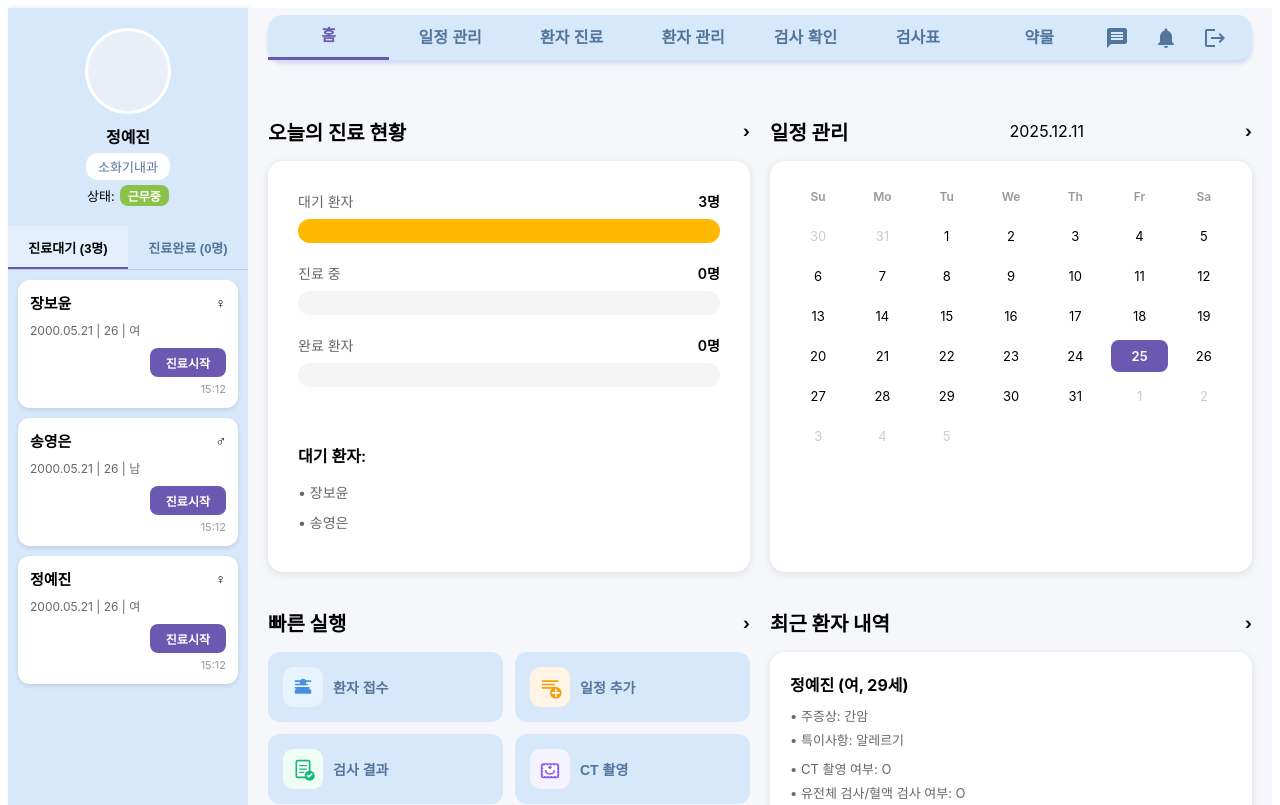
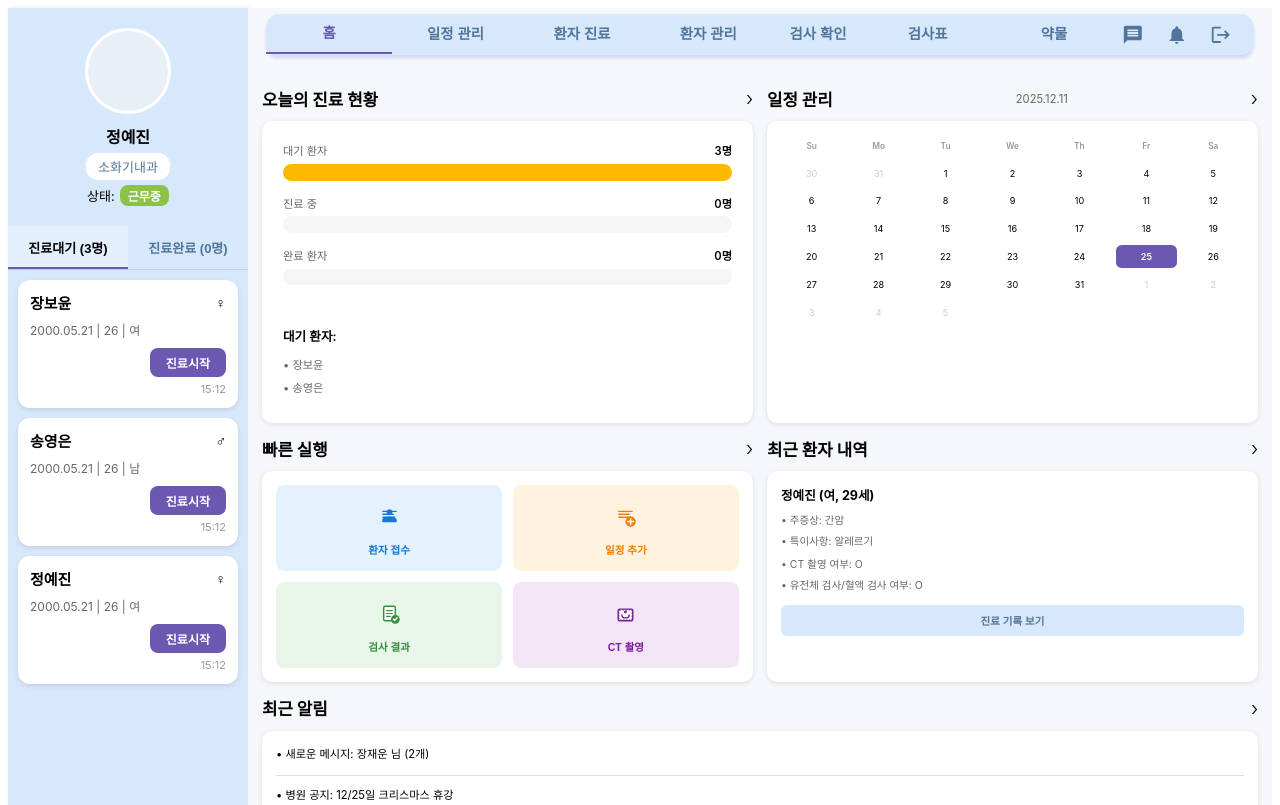
Before and after one commit to LiverGuardAI/final_react_frontend, a React (Vite) app in the folder liverguard-app/: page /doctor/home in a window 1280 px wide. Shown: the top 805 px of the page. Built offline with nearby package versions, Linux system fonts and the light colour scheme.

Commit message:
resize mainhome and change style of button

```diff
--- a/liverguard-app/src/pages/doctor/DoctorHome.module.css
+++ b/liverguard-app/src/pages/doctor/DoctorHome.module.css
@@ -214,6 +214,7 @@
   position: relative;
   height: 45px;
   margin: 7px 20px 20px 20px;
+  zoom: 0.9;
 }
 
 .tabsContainer {
--- a/liverguard-app/src/pages/doctor/HomePage.tsx
+++ b/liverguard-app/src/pages/doctor/HomePage.tsx
@@ -55,20 +55,20 @@ export default function DoctorHomePage() {
         const completedPercentage = totalPatients > 0 ? (patientStatus.completed / totalPatients) * 100 : 0;
 
         return (
-          <div style={{ display: 'grid', gridTemplateColumns: '1fr 1fr', gridTemplateRows: 'auto auto 1fr', gap: '20px', padding: '20px', height: '100%', boxSizing: 'border-box' }}>
+          <div style={{ display: 'grid', gridTemplateColumns: '1fr 1fr', gridTemplateRows: 'auto auto 1fr', gap: '20px', padding: '20px', height: '100%', boxSizing: 'border-box', zoom: '0.7' }}>
             {/* 첫 번째 행 왼쪽: 오늘의 진료 현황 */}
             <div style={{ gridColumn: '1', gridRow: '1', display: 'flex', flexDirection: 'column' }}>
-              <h2 style={{ fontSize: '20px', fontWeight: '700', marginBottom: '15px', display: 'flex', alignItems: 'center', justifyContent: 'space-between', flexShrink: 0 }}>
-                오늘의 진료 현황
-                <span style={{ fontSize: '16px', cursor: 'pointer' }}>›</span>
-              </h2>
+              <div style={{ display: 'flex', alignItems: 'center', justifyContent: 'space-between', marginBottom: '15px', flexShrink: 0 }}>
+                <h2 style={{ fontSize: '24px', fontWeight: '700', margin: 0 }}>오늘의 진료 현황</h2>
+                <span style={{ fontSize: '28px', cursor: 'pointer', fontWeight: '300', lineHeight: '1' }}>›</span>
+              </div>
               <div style={{ background: '#FFF', borderRadius: '15px', padding: '30px', boxShadow: '0 2px 8px rgba(0,0,0,0.1)', flex: 1, display: 'flex', flexDirection: 'column', justifyContent: 'space-between', minHeight: 0, overflow: 'auto' }}>
                 {/* 간단한 막대 그래프 */}
                 <div style={{ marginBottom: '40px' }}>
                   <div style={{ marginBottom: '20px' }}>
                     <div style={{ display: 'flex', justifyContent: 'space-between', marginBottom: '8px' }}>
-                      <span style={{ fontSize: '14px', color: '#666' }}>대기 환자</span>
-                      <span style={{ fontSize: '14px', fontWeight: '600' }}>{patientStatus.waiting}명</span>
+                      <span style={{ fontSize: '16px', color: '#666' }}>대기 환자</span>
+                      <span style={{ fontSize: '16px', fontWeight: '600' }}>{patientStatus.waiting}명</span>
                     </div>
                     <div style={{ width: '100%', height: '24px', background: '#F5F5F5', borderRadius: '12px', overflow: 'hidden' }}>
                       <div style={{ width: `${waitingPercentage}%`, height: '100%', background: '#FFB800', transition: 'width 0.3s' }}></div>
@@ -76,8 +76,8 @@ export default function DoctorHomePage() {
                   </div>
                   <div style={{ marginBottom: '20px' }}>
                     <div style={{ display: 'flex', justifyContent: 'space-between', marginBottom: '8px' }}>
-                      <span style={{ fontSize: '14px', color: '#666' }}>진료 중</span>
-                      <span style={{ fontSize: '14px', fontWeight: '600' }}>{patientStatus.inProgress}명</span>
+                      <span style={{ fontSize: '16px', color: '#666' }}>진료 중</span>
+                      <span style={{ fontSize: '16px', fontWeight: '600' }}>{patientStatus.inProgress}명</span>
                     </div>
                     <div style={{ width: '100%', height: '24px', background: '#F5F5F5', borderRadius: '12px', overflow: 'hidden' }}>
                       <div style={{ width: `${inProgressPercentage}%`, height: '100%', background: '#00A3FF', transition: 'width 0.3s' }}></div>
@@ -85,8 +85,8 @@ export default function DoctorHomePage() {
                   </div>
                   <div>
                     <div style={{ display: 'flex', justifyContent: 'space-between', marginBottom: '8px' }}>
-                      <span style={{ fontSize: '14px', color: '#666' }}>완료 환자</span>
-                      <span style={{ fontSize: '14px', fontWeight: '600' }}>{patientStatus.completed}명</span>
+                      <span style={{ fontSize: '16px', color: '#666' }}>완료 환자</span>
+                      <span style={{ fontSize: '16px', fontWeight: '600' }}>{patientStatus.completed}명</span>
                     </div>
                     <div style={{ width: '100%', height: '24px', background: '#F5F5F5', borderRadius: '12px', overflow: 'hidden' }}>
                       <div style={{ width: `${completedPercentage}%`, height: '100%', background: '#8BC34A', transition: 'width 0.3s' }}></div>
@@ -95,9 +95,9 @@ export default function DoctorHomePage() {
                 </div>
                 {/* 대기 환자 정보 */}
                 <div>
-                  <h3 style={{ fontSize: '16px', fontWeight: '600', marginBottom: '15px' }}>대기 환자:</h3>
+                  <h3 style={{ fontSize: '18px', fontWeight: '600', marginBottom: '15px' }}>대기 환자:</h3>
                   {waitingPatients.slice(0, 2).map((patient) => (
-                    <div key={patient.id} style={{ marginBottom: '10px', fontSize: '14px', color: '#666' }}>
+                    <div key={patient.id} style={{ marginBottom: '10px', fontSize: '16px', color: '#666' }}>
                       • {patient.name}
                     </div>
                   ))}
@@ -107,11 +107,11 @@ export default function DoctorHomePage() {
 
             {/* 오른쪽 상단: 일정 관리 */}
             <div style={{ gridColumn: '2', gridRow: '1', display: 'flex', flexDirection: 'column', minHeight: 0 }}>
-              <h2 style={{ fontSize: '20px', fontWeight: '700', marginBottom: '15px', display: 'flex', alignItems: 'center', justifyContent: 'space-between', flexShrink: 0 }}>
-                일정 관리
-                <span style={{ fontSize: '16px', fontWeight: '400' }}>2025.12.11</span>
-                <span style={{ fontSize: '16px', cursor: 'pointer' }}>›</span>
-              </h2>
+              <div style={{ display: 'flex', alignItems: 'center', justifyContent: 'space-between', marginBottom: '15px', flexShrink: 0 }}>
+                <h2 style={{ fontSize: '24px', fontWeight: '700', margin: 0 }}>일정 관리</h2>
+                <span style={{ fontSize: '16px', fontWeight: '400', color: '#666' }}>2025.12.11</span>
+                <span style={{ fontSize: '28px', cursor: 'pointer', fontWeight: '300', lineHeight: '1' }}>›</span>
+              </div>
               <div style={{ background: '#FFF', borderRadius: '15px', padding: '20px', boxShadow: '0 2px 8px rgba(0,0,0,0.1)', flex: 1, overflow: 'auto', minHeight: 0 }}>
                   {/* 간단한 캘린더 */}
                   <div style={{ display: 'grid', gridTemplateColumns: 'repeat(7, 1fr)', gap: '8px', textAlign: 'center' }}>
@@ -152,69 +152,69 @@ export default function DoctorHomePage() {
             <div style={{ gridColumn: '1 / 3', gridRow: '2', display: 'grid', gridTemplateColumns: '1fr 1fr', gap: '20px', minHeight: 0 }}>
               {/* 빠른 실행 */}
               <div style={{ display: 'flex', flexDirection: 'column', minHeight: 0 }}>
-              <h2 style={{ fontSize: '20px', fontWeight: '700', marginBottom: '15px', display: 'flex', alignItems: 'center', justifyContent: 'space-between', flexShrink: 0 }}>
-                빠른 실행
-                <span style={{ fontSize: '16px', cursor: 'pointer' }}>›</span>
-              </h2>
-              <div style={{ display: 'grid', gridTemplateColumns: '1fr 1fr', gap: '12px' }}>
-                <button style={{ background: '#D7E8FB', border: 'none', borderRadius: '12px', padding: '15px', cursor: 'pointer', display: 'flex', alignItems: 'center', gap: '10px' }}>
-                  <svg width="40" height="40" viewBox="0 0 48 48" fill="none">
-                    <rect width="48" height="48" rx="12" fill="#E8F4FD"/>
-                    <path d="M24 14C21.79 14 20 15.79 20 18C20 20.21 21.79 22 24 22C26.21 22 28 20.21 28 18C28 15.79 26.21 14 24 14ZM24 24C20.67 24 14 25.67 14 29V31C14 31.55 14.45 32 15 32H33C33.55 32 34 31.55 34 31V29C34 25.67 27.33 24 24 24Z" fill="#4A90E2"/>
-                    <rect x="14" y="16" width="20" height="2" rx="1" fill="#4A90E2"/>
-                    <rect x="14" y="20" width="16" height="2" rx="1" fill="#4A90E2"/>
-                    <rect x="14" y="24" width="18" height="2" rx="1" fill="#4A90E2"/>
+              <div style={{ display: 'flex', alignItems: 'center', justifyContent: 'space-between', marginBottom: '15px' }}>
+                <h2 style={{ fontSize: '24px', fontWeight: '700', margin: 0 }}>
+                  빠른 실행
+                </h2>
+                <span style={{ fontSize: '28px', cursor: 'pointer', fontWeight: '300', lineHeight: '1' }}>›</span>
+              </div>
+              <div style={{ background: '#FFF', borderRadius: '15px', padding: '20px', boxShadow: '0 2px 8px rgba(0,0,0,0.1)', flex: 1 }}>
+              <div style={{ display: 'grid', gridTemplateColumns: '1fr 1fr', gap: '15px' }}>
+                <button style={{ background: '#E3F2FD', border: 'none', borderRadius: '12px', padding: '20px 15px', cursor: 'pointer', display: 'flex', flexDirection: 'column', alignItems: 'center', gap: '12px', justifyContent: 'center' }}>
+                  <svg width="50" height="50" viewBox="0 0 48 48" fill="none">
+                    <path d="M24 14C21.79 14 20 15.79 20 18C20 20.21 21.79 22 24 22C26.21 22 28 20.21 28 18C28 15.79 26.21 14 24 14ZM24 24C20.67 24 14 25.67 14 29V31C14 31.55 14.45 32 15 32H33C33.55 32 34 31.55 34 31V29C34 25.67 27.33 24 24 24Z" fill="#1976D2"/>
+                    <rect x="14" y="16" width="20" height="2" rx="1" fill="#1976D2"/>
+                    <rect x="14" y="20" width="16" height="2" rx="1" fill="#1976D2"/>
+                    <rect x="14" y="24" width="18" height="2" rx="1" fill="#1976D2"/>
                   </svg>
-                  <span style={{ fontSize: '14px', fontWeight: '600', color: '#52759C' }}>환자 접수</span>
+                  <span style={{ fontSize: '15px', fontWeight: '600', color: '#1976D2' }}>환자 접수</span>
                 </button>
-                <button style={{ background: '#D7E8FB', border: 'none', borderRadius: '12px', padding: '15px', cursor: 'pointer', display: 'flex', alignItems: 'center', gap: '10px' }}>
-                  <svg width="40" height="40" viewBox="0 0 48 48" fill="none">
-                    <rect width="48" height="48" rx="12" fill="#FFF4E6"/>
-                    <rect x="14" y="16" width="20" height="2" rx="1" fill="#F59E0B"/>
-                    <rect x="14" y="20" width="16" height="2" rx="1" fill="#F59E0B"/>
-                    <rect x="14" y="24" width="18" height="2" rx="1" fill="#F59E0B"/>
-                    <circle cx="31" cy="31" r="7" fill="#F59E0B"/>
+                <button style={{ background: '#FFF3E0', border: 'none', borderRadius: '12px', padding: '20px 15px', cursor: 'pointer', display: 'flex', flexDirection: 'column', alignItems: 'center', gap: '12px', justifyContent: 'center' }}>
+                  <svg width="50" height="50" viewBox="0 0 48 48" fill="none">
+                    <rect x="14" y="16" width="20" height="2" rx="1" fill="#F57C00"/>
+                    <rect x="14" y="20" width="16" height="2" rx="1" fill="#F57C00"/>
+                    <rect x="14" y="24" width="18" height="2" rx="1" fill="#F57C00"/>
+                    <circle cx="31" cy="31" r="7" fill="#F57C00"/>
                     <path d="M31 27V35M27 31H35" stroke="white" strokeWidth="2" strokeLinecap="round"/>
                   </svg>
-                  <span style={{ fontSize: '14px', fontWeight: '600', color: '#52759C' }}>일정 추가</span>
+                  <span style={{ fontSize: '15px', fontWeight: '600', color: '#F57C00' }}>일정 추가</span>
                 </button>
-                <button style={{ background: '#D7E8FB', border: 'none', borderRadius: '12px', padding: '15px', cursor: 'pointer', display: 'flex', alignItems: 'center', gap: '10px' }}>
-                  <svg width="40" height="40" viewBox="0 0 48 48" fill="none">
-                    <rect width="48" height="48" rx="12" fill="#F0FDF4"/>
-                    <rect x="16" y="14" width="16" height="20" rx="2" fill="white" stroke="#10B981" strokeWidth="2"/>
-                    <path d="M20 20H28M20 24H28M20 28H25" stroke="#10B981" strokeWidth="1.5" strokeLinecap="round"/>
-                    <circle cx="32" cy="32" r="6" fill="#10B981"/>
+                <button style={{ background: '#E8F5E9', border: 'none', borderRadius: '12px', padding: '20px 15px', cursor: 'pointer', display: 'flex', flexDirection: 'column', alignItems: 'center', gap: '12px', justifyContent: 'center' }}>
+                  <svg width="50" height="50" viewBox="0 0 48 48" fill="none">
+                    <rect x="16" y="14" width="16" height="20" rx="2" fill="white" stroke="#388E3C" strokeWidth="2"/>
+                    <path d="M20 20H28M20 24H28M20 28H25" stroke="#388E3C" strokeWidth="1.5" strokeLinecap="round"/>
+                    <circle cx="32" cy="32" r="6" fill="#388E3C"/>
                     <path d="M29.5 32L31 33.5L34.5 30" stroke="white" strokeWidth="2" strokeLinecap="round" strokeLinejoin="round"/>
                   </svg>
-                  <span style={{ fontSize: '14px', fontWeight: '600', color: '#52759C' }}>검사 결과</span>
+                  <span style={{ fontSize: '15px', fontWeight: '600', color: '#388E3C' }}>검사 결과</span>
                 </button>
-                <button style={{ background: '#D7E8FB', border: 'none', borderRadius: '12px', padding: '15px', cursor: 'pointer', display: 'flex', alignItems: 'center', gap: '10px' }}>
-                  <svg width="40" height="40" viewBox="0 0 48 48" fill="none">
-                    <rect width="48" height="48" rx="12" fill="#F5F3FF"/>
-                    <rect x="14" y="18" width="20" height="16" rx="2" fill="white" stroke="#8B5CF6" strokeWidth="2"/>
-                    <circle cx="24" cy="22" r="2" fill="#8B5CF6"/>
-                    <path d="M19 26C19 28.21 21.24 30 24 30C26.76 30 29 28.21 29 26" stroke="#8B5CF6" strokeWidth="2" strokeLinecap="round"/>
-                    <rect x="15" y="19" width="18" height="14" rx="1" stroke="#8B5CF6" strokeWidth="1.5" strokeDasharray="2 2"/>
+                <button style={{ background: '#F3E5F5', border: 'none', borderRadius: '12px', padding: '20px 15px', cursor: 'pointer', display: 'flex', flexDirection: 'column', alignItems: 'center', gap: '12px', justifyContent: 'center' }}>
+                  <svg width="50" height="50" viewBox="0 0 48 48" fill="none">
+                    <rect x="14" y="18" width="20" height="16" rx="2" fill="white" stroke="#7B1FA2" strokeWidth="2"/>
+                    <circle cx="24" cy="22" r="2" fill="#7B1FA2"/>
+                    <path d="M19 26C19 28.21 21.24 30 24 30C26.76 30 29 28.21 29 26" stroke="#7B1FA2" strokeWidth="2" strokeLinecap="round"/>
+                    <rect x="15" y="19" width="18" height="14" rx="1" stroke="#7B1FA2" strokeWidth="1.5" strokeDasharray="2 2"/>
                   </svg>
-                  <span style={{ fontSize: '14px', fontWeight: '600', color: '#52759C' }}>CT 촬영</span>
+                  <span style={{ fontSize: '15px', fontWeight: '600', color: '#7B1FA2' }}>CT 촬영</span>
                 </button>
+              </div>
               </div>
               </div>
 
               {/* 최근 환자 내역 */}
               <div style={{ display: 'flex', flexDirection: 'column', minHeight: 0 }}>
-                <h2 style={{ fontSize: '20px', fontWeight: '700', marginBottom: '15px', display: 'flex', alignItems: 'center', justifyContent: 'space-between', flexShrink: 0 }}>
-                  최근 환자 내역
-                  <span style={{ fontSize: '16px', cursor: 'pointer' }}>›</span>
-                </h2>
+                <div style={{ display: 'flex', alignItems: 'center', justifyContent: 'space-between', marginBottom: '15px', flexShrink: 0 }}>
+                  <h2 style={{ fontSize: '24px', fontWeight: '700', margin: 0 }}>최근 환자 내역</h2>
+                  <span style={{ fontSize: '28px', cursor: 'pointer', fontWeight: '300', lineHeight: '1' }}>›</span>
+                </div>
                 <div style={{ background: '#FFF', borderRadius: '15px', padding: '20px', boxShadow: '0 2px 8px rgba(0,0,0,0.1)', flex: 1, overflow: 'auto', minHeight: 0 }}>
                   <div>
-                    <div style={{ fontSize: '16px', fontWeight: '700', marginBottom: '10px' }}>정예진 (여, 29세)</div>
-                    <div style={{ fontSize: '13px', color: '#666', marginBottom: '5px' }}>• 주증상: 간암</div>
-                    <div style={{ fontSize: '13px', color: '#666', marginBottom: '10px' }}>• 특이사항: 알레르기</div>
-                    <div style={{ fontSize: '13px', color: '#666', marginBottom: '5px' }}>• CT 촬영 여부: O</div>
-                    <div style={{ fontSize: '13px', color: '#666', marginBottom: '15px' }}>• 유전체 검사/혈액 검사 여부: O</div>
-                    <button style={{ width: '100%', background: '#D7E8FB', border: 'none', borderRadius: '8px', padding: '10px', fontSize: '13px', fontWeight: '600', color: '#52759C', cursor: 'pointer' }}>
+                    <div style={{ fontSize: '18px', fontWeight: '700', marginBottom: '12px' }}>정예진 (여, 29세)</div>
+                    <div style={{ fontSize: '15px', color: '#666', marginBottom: '8px' }}>• 주증상: 간암</div>
+                    <div style={{ fontSize: '15px', color: '#666', marginBottom: '12px' }}>• 특이사항: 알레르기</div>
+                    <div style={{ fontSize: '15px', color: '#666', marginBottom: '8px' }}>• CT 촬영 여부: O</div>
+                    <div style={{ fontSize: '15px', color: '#666', marginBottom: '18px' }}>• 유전체 검사/혈액 검사 여부: O</div>
+                    <button style={{ width: '100%', background: '#D7E8FB', border: 'none', borderRadius: '8px', padding: '12px', fontSize: '15px', fontWeight: '600', color: '#52759C', cursor: 'pointer' }}>
                       진료 기록 보기
                     </button>
                   </div>
@@ -224,16 +224,16 @@ export default function DoctorHomePage() {
 
             {/* 세 번째 행: 최근 알림 */}
             <div style={{ gridColumn: '1 / 3', gridRow: '3', display: 'flex', flexDirection: 'column', minHeight: 0 }}>
-              <h2 style={{ fontSize: '20px', fontWeight: '700', marginBottom: '15px', display: 'flex', alignItems: 'center', justifyContent: 'space-between', flexShrink: 0 }}>
-                최근 알림
-                <span style={{ fontSize: '16px', cursor: 'pointer' }}>›</span>
-              </h2>
+              <div style={{ display: 'flex', alignItems: 'center', justifyContent: 'space-between', marginBottom: '15px', flexShrink: 0 }}>
+                <h2 style={{ fontSize: '24px', fontWeight: '700', margin: 0 }}>최근 알림</h2>
+                <span style={{ fontSize: '28px', cursor: 'pointer', fontWeight: '300', lineHeight: '1' }}>›</span>
+              </div>
               <div style={{ background: '#FFF', borderRadius: '15px', padding: '20px', boxShadow: '0 2px 8px rgba(0,0,0,0.1)', flex: 1, overflow: 'auto', minHeight: 0 }}>
                 <div style={{ marginBottom: '15px', paddingBottom: '15px', borderBottom: '1px solid #E0E0E0' }}>
-                  <div style={{ fontSize: '14px', color: '#000', marginBottom: '5px' }}>• 새로운 메시지: 장재운 님 (2개)</div>
+                  <div style={{ fontSize: '16px', color: '#000', marginBottom: '5px' }}>• 새로운 메시지: 장재운 님 (2개)</div>
                 </div>
                 <div>
-                  <div style={{ fontSize: '14px', color: '#000' }}>• 병원 공지: 12/25일 크리스마스 휴강</div>
+                  <div style={{ fontSize: '16px', color: '#000' }}>• 병원 공지: 12/25일 크리스마스 휴강</div>
                 </div>
               </div>
             </div>
```
